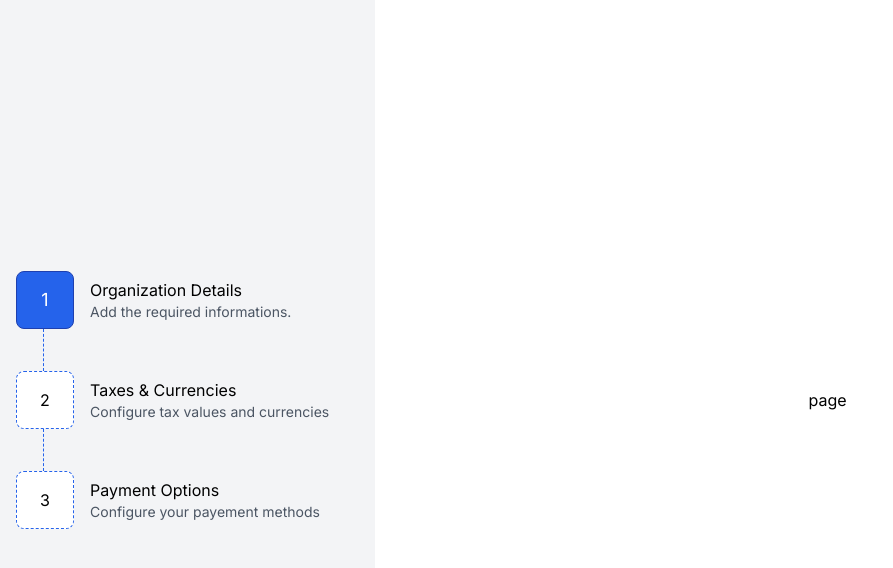
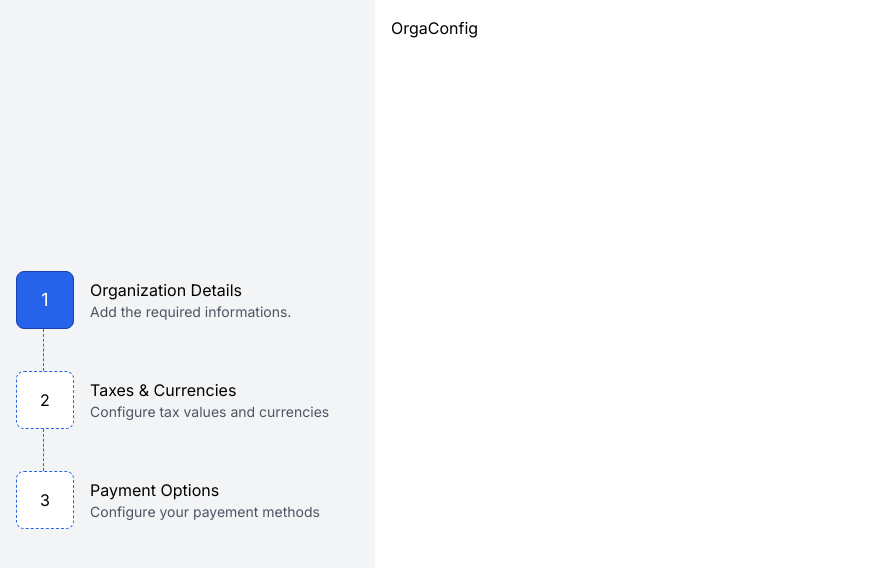
Before and after one commit to Manel-Rejeb/InvoiceMaster, a Next.js app in the folder client/: page /org in a window 1280 px wide. Shown: the top 568 px of the page, without its empty margins (0-893 px from the left). Built offline with nearby package versions, Linux system fonts and the light colour scheme.

Commit message:
creating the steps pages and other design changes

```diff
--- a/client/app/org/layout.tsx
+++ b/client/app/org/layout.tsx
@@ -1,6 +1,8 @@
+import '@/styles/_main.css'
+
 import type { Metadata } from 'next'
 import { Inter } from 'next/font/google'
-import '@/styles/_main.css'
+
 import { mr } from '@/lib/mr'
 import { Stepper } from '@/components/steps/stepper'
 
@@ -17,12 +19,13 @@ export default function RootLayout({
   children: React.ReactNode
 }>) {
   return (
-    <div className={mr(inter.className, 'w-full h-screen flex')}>
-      <div className='w-[375px] bg-gray-100 flex items-center justify-center'>
+    <div className={mr(inter.className, 'flex overflow-hidden h-screen')}>
+      <div className='w-[375px] h-screen bg-gray-100 flex items-center justify-center'>
         <Stepper />
       </div>
-      <div className='bg-white flex-1 flex items-center justify-center flex-col'>
-        <div className='flex-1 flex items-center justify-center w-full'>{children}</div>
+
+      <div className='flex-1 bg-white overflow-auto'>
+        <div className='p-4'>{children}</div>
       </div>
     </div>
   )
--- a/client/app/org/page.tsx
+++ b/client/app/org/page.tsx
@@ -1,7 +1,44 @@
 'use client'
 
-const Page = () => {
-  return <div>page</div>
+import type { FC } from 'react'
+
+import { FormProvider, useForm } from 'react-hook-form'
+import { yupResolver } from '@hookform/resolvers/yup'
+import { orgaConfigValidation } from '@/validation/orga-config-validation'
+
+import { OrgaConfig } from '@/components/steps/form/orga-config'
+import { TaxCurrency } from '@/components/steps/form/tax-currency'
+import { PaymentPptions } from '@/components/steps/form/payment-options'
+
+type ComponentProps = {
+  searchParams: { step: string | undefined }
+}
+
+const Page: FC<ComponentProps> = ({ searchParams }) => {
+  const methods = useForm({
+    mode: 'onChange',
+    defaultValues: {},
+    resolver: yupResolver(orgaConfigValidation),
+  })
+
+  function insertStep(step: string | undefined) {
+    switch (step) {
+      case '1':
+        return <OrgaConfig />
+        break
+      case '2':
+        return <TaxCurrency />
+        break
+      case '3':
+        return <PaymentPptions />
+        break
+      default:
+        return <OrgaConfig />
+        break
+    }
+  }
+
+  return <FormProvider {...methods}>{insertStep(searchParams.step)}</FormProvider>
 }
 
 export default Page
--- /dev/null
+++ b/client/components/steps/form/orga-config.tsx
@@ -0,0 +1,5 @@
+import type { FC } from 'react'
+
+export const OrgaConfig: FC = () => {
+  return <div>OrgaConfig</div>
+}
--- /dev/null
+++ b/client/components/steps/form/payment-options.tsx
@@ -0,0 +1,5 @@
+import type { FC } from 'react'
+
+export const PaymentPptions = () => {
+  return <div>PaymentPptions</div>
+}
--- /dev/null
+++ b/client/components/steps/form/tax-currency.tsx
@@ -0,0 +1,5 @@
+import type { FC } from 'react'
+
+export const TaxCurrency: FC = () => {
+  return <div>TaxCurrency</div>
+}
--- /dev/null
+++ b/client/validation/orga-config-validation.ts
@@ -0,0 +1,5 @@
+'use client'
+
+import * as yup from 'yup'
+
+export const orgaConfigValidation = yup.object().shape({})
```
